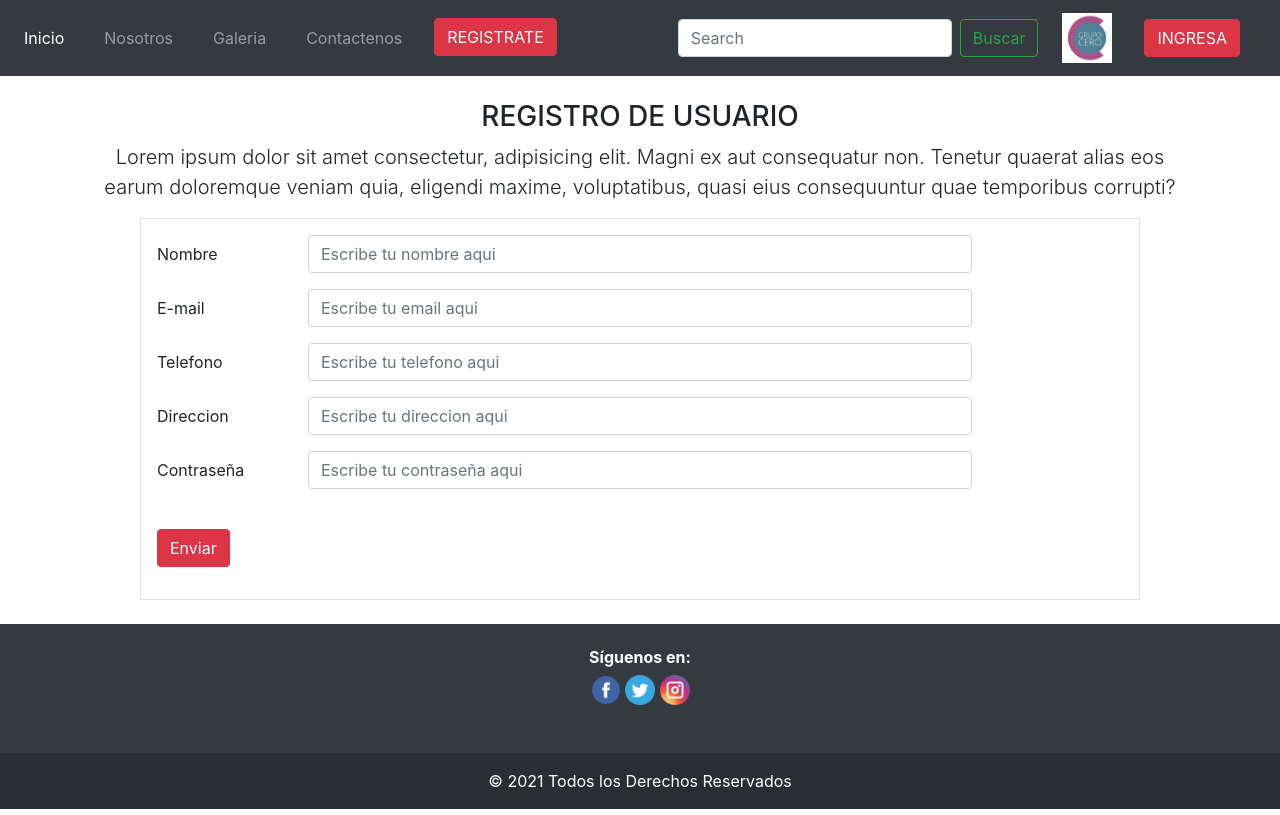
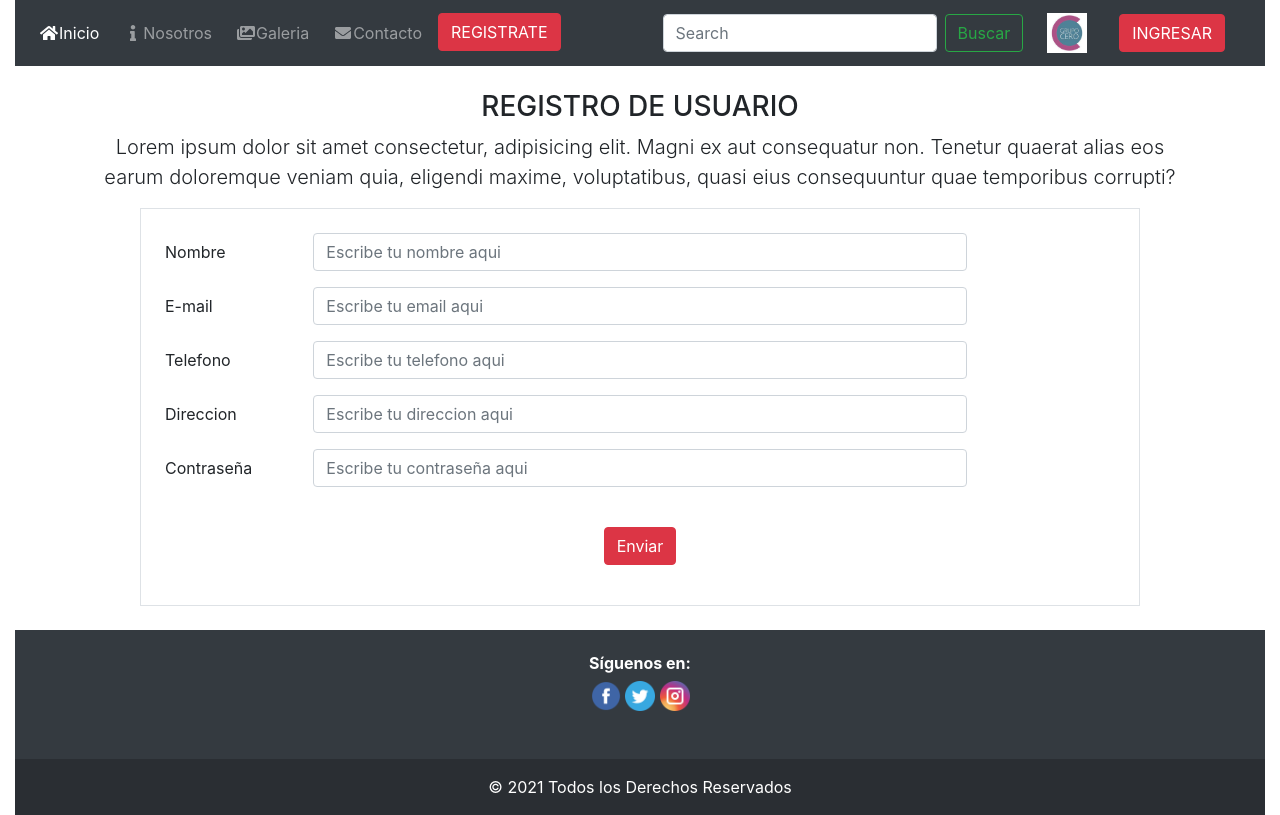
Before and after one commit to KevinPazSanchez/Actividad-Ground-Zero, a plain HTML site: page registrate.html in a window 1280 px wide. Drawn offline with nearby package versions, Linux system fonts and the light colour scheme.

Commit message:
se agregan iconos en menu principal pagina resgistrate

```diff
--- a/registrate.html
+++ b/registrate.html
@@ -14,6 +14,7 @@
         integrity="sha384-Gn5384xqQ1aoWXA+058RXPxPg6fy4IWvTNh0E263XmFcJlSAwiGgFAW/dAiS6JXm" crossorigin="anonymous">
     <link rel="stylesheet" href="css/styles.css">
     <!-- Optional JavaScript -->
+    <script defer src="https://use.fontawesome.com/releases/v5.0.6/js/all.js"></script>
     <!-- jQuery first, then Popper.js, then Bootstrap JS -->
     <script src="https://code.jquery.com/jquery-3.2.1.slim.min.js"
         integrity="sha384-KJ3o2DKtIkvYIK3UENzmM7KCkRr/rE9/Qpg6aAZGJwFDMVNA/GpGFF93hXpG5KkN"
@@ -28,6 +29,7 @@
 
 <body>
     <!-- menu -->
+    <div class="container-fluid">
         <nav class="navbar navbar-expand-lg navbar-dark bg-dark">
             <button class="navbar-toggler" type="button" data-toggle="collapse" data-target="#navbarSupportedContent"
                 aria-controls="navbarSupportedContent" aria-expanded="false" aria-label="Toggle navigation">
@@ -35,10 +37,10 @@
             </button>
             <div class="collapse navbar-collapse" id="navbarSupportedContent">
                 <div class="navbar-nav">
-                <a class="nav-item nav-link active mr-4" href="index.html">Inicio</a>
-                <a class="nav-item nav-link mr-4" href="#">Nosotros</a>
-                <a class="nav-item nav-link mr-4" href="galeria.html">Galeria</a>
-                <a class="nav-item nav-link mr-4" href="#">Contactenos</a>
+                    <a class="nav-item nav-link active mr-2" href="index.html"><i class="fas fa-home fa-fw"></i>Inicio</a>
+                    <a class="nav-item nav-link mr-2" href="nosotros.html"><i class="fas fa-info fa-fw"></i>Nosotros</a>
+                    <a class="nav-item nav-link mr-2" href="galeria.html"><i class="fas fa-images fa-fw"></i>Galeria</a>
+                    <a class="nav-item nav-link mr-2" href="contacto.html"><i class="fas fa-envelope fa-fw"></i>Contacto</a>
                     <div><a href="registrate.html" class="btn btn-danger mr-4">REGISTRATE</a></div>
                 </div>
             </div>
@@ -47,14 +49,12 @@
                 <button class="btn btn-outline-success my-2 my-sm-0 mr-4" type="submit">Buscar</button>
             </form>
             <a class="navbar-brand" href="#">
-            <img src="imagenes/grupo_zero.jpg" width="50" height="50" alt="">
-            <div><a href="#" class="btn btn-danger mr-4">INGRESA</a></div>
+                <img src="imagenes/grupo_zero.jpg" width="40" height="40" alt="">
+                <div><a href="ingreso.html" class="btn btn-danger mr-4">INGRESAR</a></div>
             </a>
-        </div>
         </nav>
         <br>
         <!-- fin menu -->
-
         <!-- formulario -->
         <section class="container">
             <h3 class="text-uppercase text-center">Registro de Usuario</h3>
@@ -63,7 +63,7 @@
                 eligendi maxime, voluptatibus, quasi eius consequuntur quae temporibus corrupti?</p>
 
             <div class="abs-center">
-            <form action="#" class="border p-3 form">
+                <form action="#" class="border p-4 form">
                     <div class="form-group row">
                         <label for="" class="col-2 col-form-label">Nombre</label>
                         <input type="text" placeholder="Escribe tu nombre aqui" class="form-control col-8">
@@ -86,7 +86,9 @@
                     </div>
                     <br>
                     <div class="form-group">
+                        <div class="col-md-12 text-center">
                             <button class="btn btn-danger" type="submit">Enviar</button>
+                        </div>
                     </div>
                 </form>
             </div>
@@ -101,10 +103,10 @@
                 <section class="mb-4">
                     <!-- Facebook -->
                     <a href="#">
-                    <img src="imagenes/Facebook.png"  width="30" height="30" class="d-inline-block align-top"></a>
+                        <img src="imagenes/Facebook.png" width="30" height="30" class="d-inline-block align-top"></a>
                     <!-- Twitter -->
                     <a href="#">
-                    <img src="imagenes/twitter.png"   width="30" height="30" class="d-inline-block align-top"></a>
+                        <img src="imagenes/twitter.png" width="30" height="30" class="d-inline-block align-top"></a>
                     <!-- Instagram -->
                     <a href="#!">
                         <img src="imagenes/instagram.png" width="30" height="30" class="d-inline-block align-top"></a>
@@ -120,5 +122,6 @@
             <!-- Copyright -->
         </footer>
         <!-- Fin Footer -->
+    </div>
 </body>
 </html>
```
Lines whose indentation alone changed are shown as unchanged.
